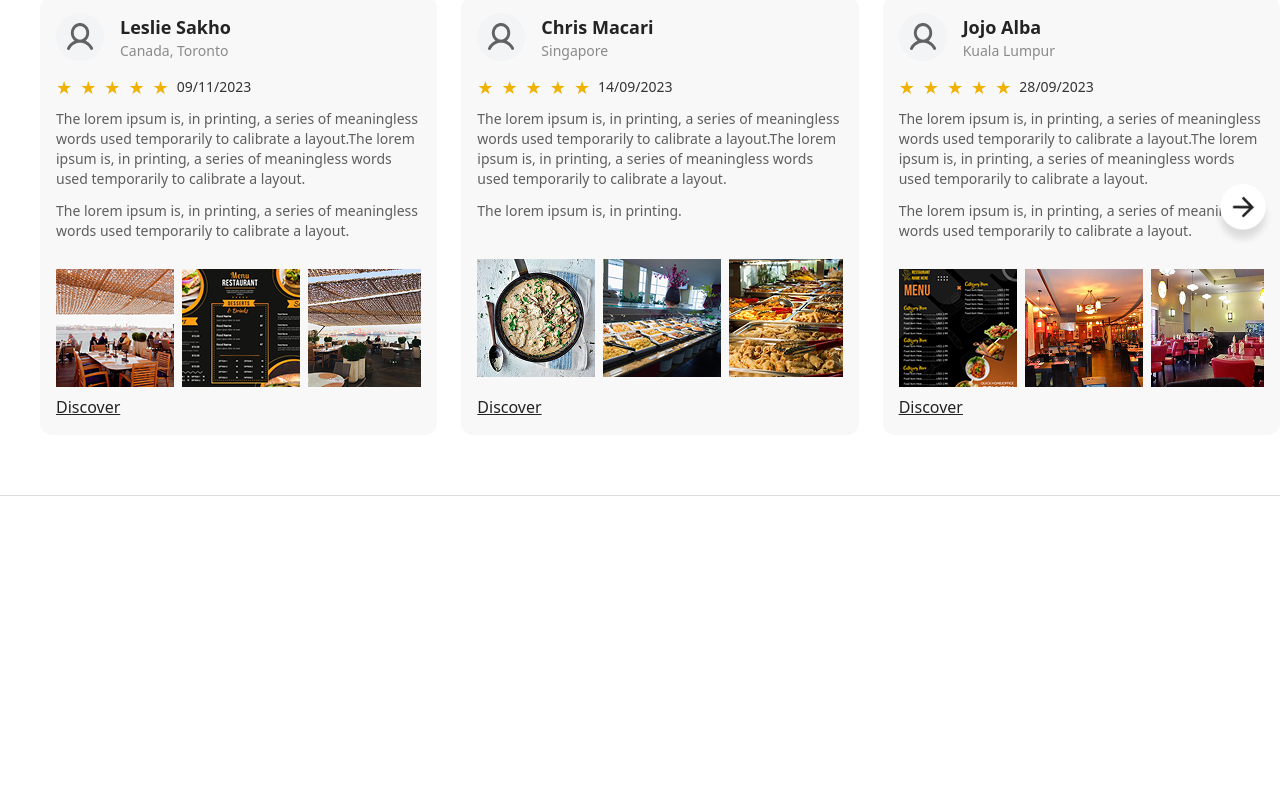
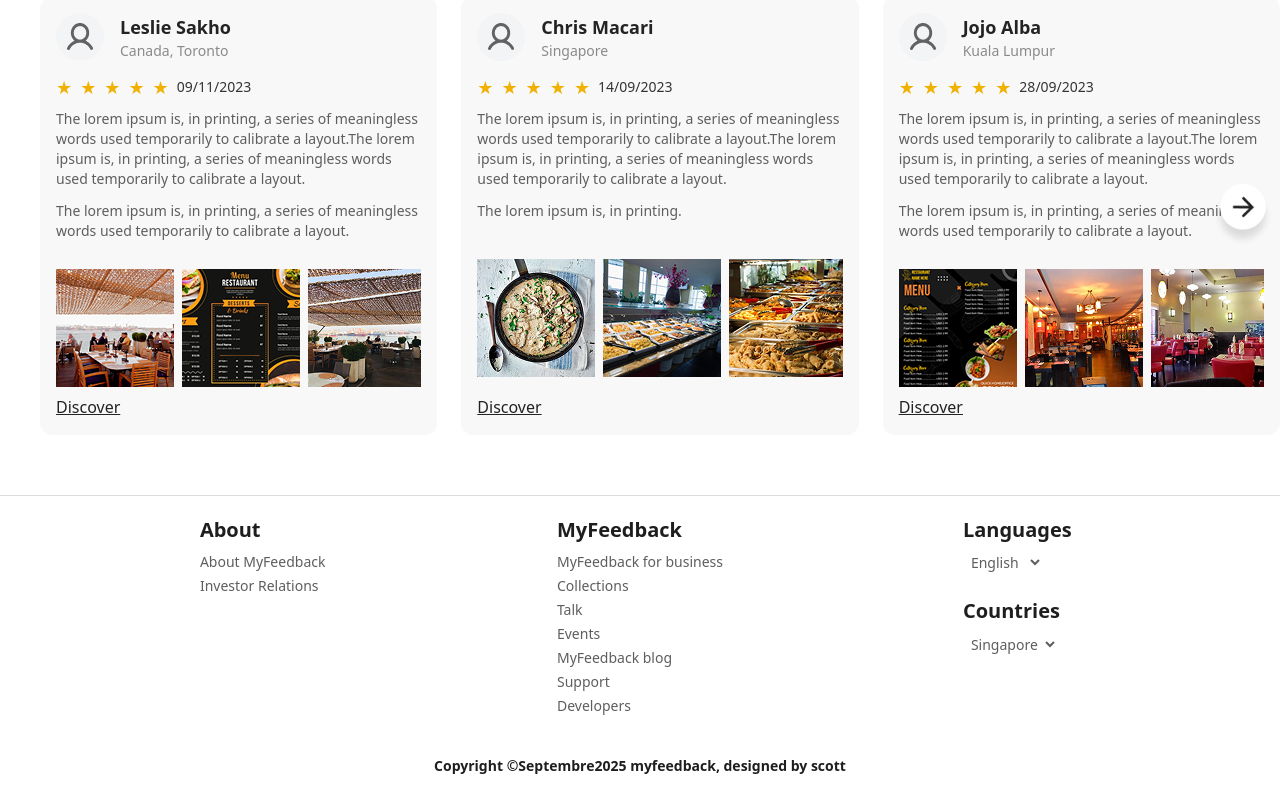
Before and after one commit to marufahmed347/React-Assignment-3, a React (Vite) app: page / in a window 1280 px wide. Shown: the part 2848-3648 px from the top of the page. Before the commit the page ends 3364 px from the top, so only its background shows below. Built offline with nearby package versions, Linux system fonts and the light colour scheme.

Commit message:
footer done

```diff
--- /dev/null
+++ b/src/components/all-pages/page1/Footer.jsx
@@ -0,0 +1,65 @@
+import React, { useState } from "react";
+
+const Footer = () => {
+  const [language, setLanguage] = useState("English");
+  const [country, setCountry] = useState("Singapore");
+
+  return (
+    <footer className="bg-white pb-6 max-w-6xl mx-auto">
+      <div className="grid grid-cols-1 md:grid-cols-3 gap-5 text-sm px-5 mx-auto">
+        <div className="mx-auto text-center md:text-start">
+          <h3 className="font-extrabold text-[#1E1E1E] text-[16px] md:text-[20px]">About</h3>
+          <ul className="mt-2 space-y-1 text-[#5E5E5E]">
+            <li><a href="#" className="hover:underline">About MyFeedback</a></li>
+            <li><a href="#" className="hover:underline">Investor Relations</a></li>
+          </ul>
+        </div>
+        <div className="mx-auto text-center md:text-start">
+          <h3 className="font-extrabold text-[#1E1E1E] text-[16px] md:text-[20px]">MyFeedback</h3>
+          <ul className="mt-2 space-y-1 text-[#5E5E5E]">
+            <li><a href="#" className="hover:underline">MyFeedback for business</a></li>
+            <li><a href="#" className="hover:underline">Collections</a></li>
+            <li><a href="#" className="hover:underline">Talk</a></li>
+            <li><a href="#" className="hover:underline">Events</a></li>
+            <li><a href="#" className="hover:underline">MyFeedback blog</a></li>
+            <li><a href="#" className="hover:underline">Support</a></li>
+            <li><a href="#" className="hover:underline">Developers</a></li>
+          </ul>
+        </div>
+        <div className="space-y-5 mx-auto text-center md:text-start">
+          <div>
+          <h3 className="font-extrabold text-[#1E1E1E] text-[16px] md:text-[20px]">Languages</h3>
+          <select
+            className="mt-1 p-1 text-[#5E5E5E]"
+            value={language}
+            onChange={(e) => setLanguage(e.target.value)}
+          >
+            <option>English</option>
+            <option>French</option>
+            <option>Spanish</option>
+          </select>
+          </div>
+
+          <div>
+          <h3 className="font-extrabold text-[#1E1E1E] text-[16px] md:text-[20px]">Countries</h3>
+          <select
+            className="mt-1 p-1 text-[#5E5E5E]"
+            value={country}
+            onChange={(e) => setCountry(e.target.value)}
+          >
+            <option>Singapore</option>
+            <option>USA</option>
+            <option>India</option>
+          </select>
+          </div>
+        </div>
+
+      </div>
+      <div className="mt-10 text-sm text-[#1E1E1E] font-semibold text-center">
+        Copyright ©Septembre{new Date().getFullYear()} myfeedback, designed by scott
+      </div>
+    </footer>
+  );
+};
+
+export default Footer;
--- a/src/components/all-pages/page1/page-1.jsx
+++ b/src/components/all-pages/page1/page-1.jsx
@@ -4,6 +4,7 @@ import HeroArea from './Hero';
 import CardSection from './Card';
 import FeedBack from './FeedBack';
 import Avtivities from './Avtivities';
+import Footer from './Footer';
 
 function Page1() {
   return (
@@ -13,6 +14,7 @@ function Page1() {
     <CardSection/>
     <FeedBack/>
     <Avtivities/>
+    <Footer/>
     </>
   )
 }
```
